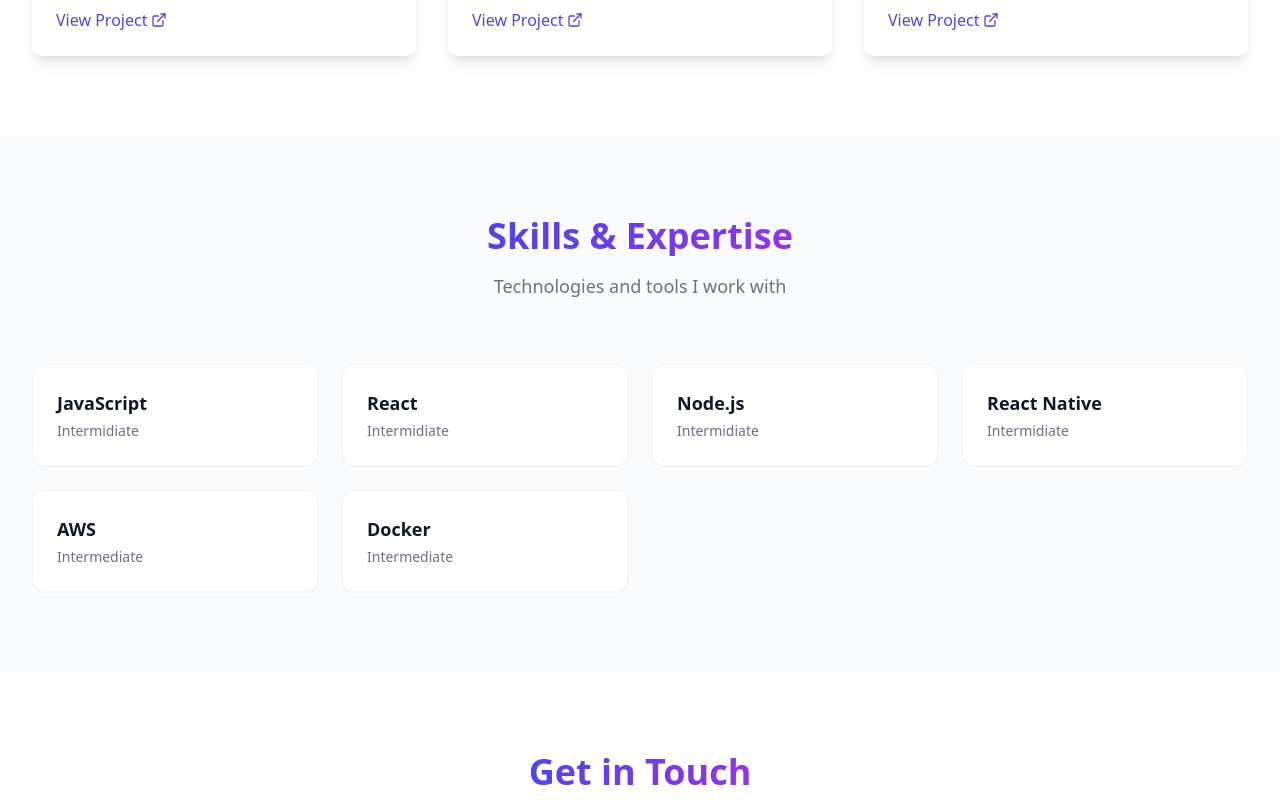
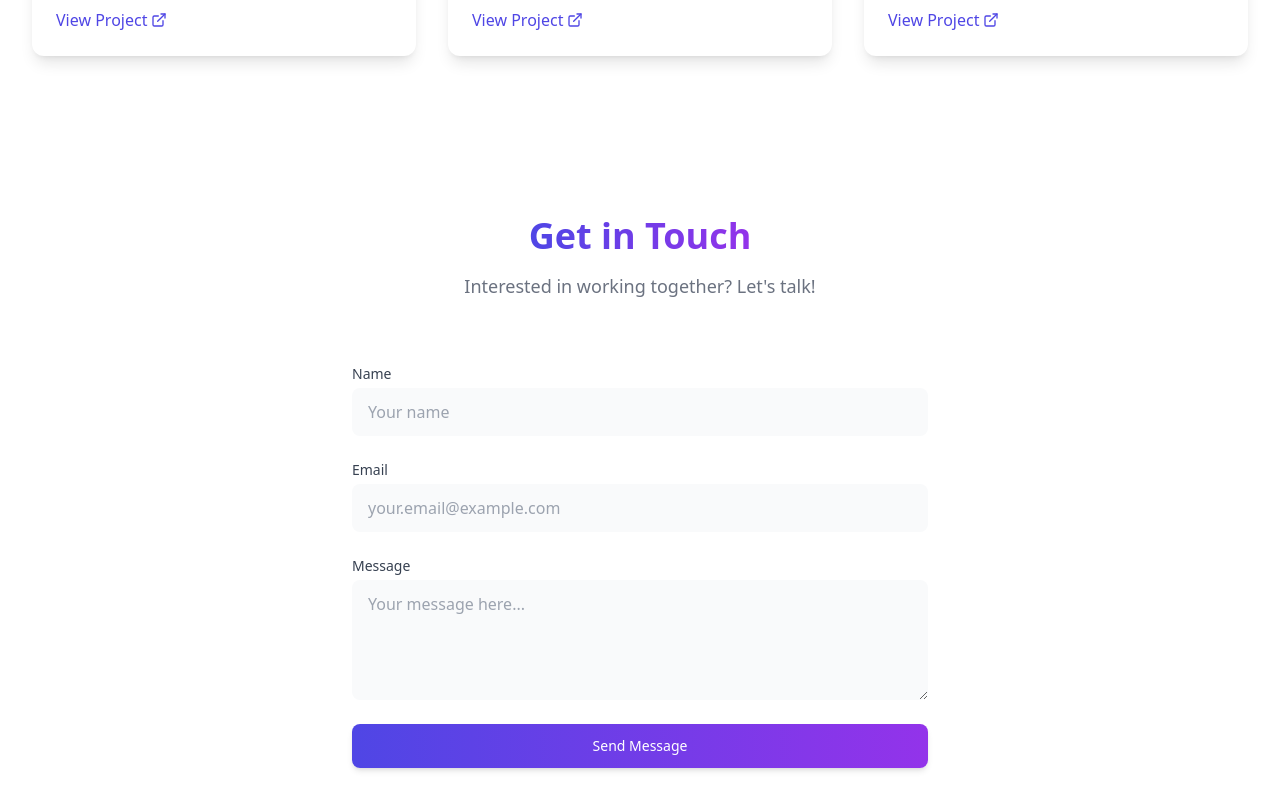
Before and after one commit to AparajitaM05/Portfolio, a React (Vite) app: page / in a window 1280 px wide. Shown: the part 1380-2180 px from the top of the page. Built offline with nearby package versions, Linux system fonts and the light colour scheme.

Commit message:
new form

```diff
--- a/src/App.tsx
+++ b/src/App.tsx
@@ -185,7 +185,7 @@
       </section>
 
       {/* Skills Section */}
-      <section id="skills" className="py-20 bg-gray-50">
+      {/* <section id="skills" className="py-20 bg-gray-50">
         <div className="max-w-7xl mx-auto px-4 sm:px-6 lg:px-8">
           <div className="text-center mb-16">
             <h2 className="text-4xl font-bold gradient-text inline-block">Skills & Expertise</h2>
@@ -207,7 +207,84 @@
             ))}
           </div>
         </div>
-      </section>
+      </section> */}
+
+<section id="contact" className="py-20 bg-white">
+  <div className="max-w-7xl mx-auto px-4 sm:px-6 lg:px-8">
+    <div className="text-center mb-16">
+      <h2 className="text-4xl font-bold gradient-text inline-block">Get in Touch</h2>
+      <p className="mt-4 text-gray-500 text-lg">Interested in working together? Let's talk!</p>
+    </div>
+
+    <div className="max-w-xl mx-auto">
+      {/* Form using FormSubmit */}
+      <form
+        action="https://formsubmit.co/sonivanshu012@gmail.com"
+        method="POST"
+        className="space-y-6"
+      >
+        {/* Hidden fields for subject and disabling captcha */}
+        <input type="hidden" name="_subject" value="New Contact Form Submission" />
+        <input type="hidden" name="_captcha" value="false" />
+
+        {/* Name Field */}
+        <div>
+          <label htmlFor="name" className="block text-sm font-medium text-gray-700">
+            Name
+          </label>
+          <input
+            type="text"
+            id="name"
+            name="name"
+            className="input-style"
+            placeholder="Your name"
+            required
+          />
+        </div>
+
+        {/* Email Field */}
+        <div>
+          <label htmlFor="email" className="block text-sm font-medium text-gray-700">
+            Email
+          </label>
+          <input
+            type="email"
+            id="email"
+            name="email"
+            className="input-style"
+            placeholder="your.email@example.com"
+            required
+          />
+        </div>
+
+        {/* Message Field */}
+        <div>
+          <label htmlFor="message" className="block text-sm font-medium text-gray-700">
+            Message
+          </label>
+          <textarea
+            id="message"
+            name="message"
+            rows={4}
+            className="input-style"
+            placeholder="Your message here..."
+            required
+          />
+        </div>
+
+        {/* Submit Button */}
+        <div>
+          <button
+            type="submit"
+            className="w-full flex justify-center py-3 px-4 rounded-lg shadow-md text-sm font-medium text-white button-gradient focus:outline-none focus:ring-2 focus:ring-offset-2 focus:ring-indigo-500"
+          >
+            Send Message
+          </button>
+        </div>
+      </form>
+    </div>
+  </div>
+</section>
 
       {/* Contact Section */}
       <section id="contact" className="py-20 bg-white">
```
